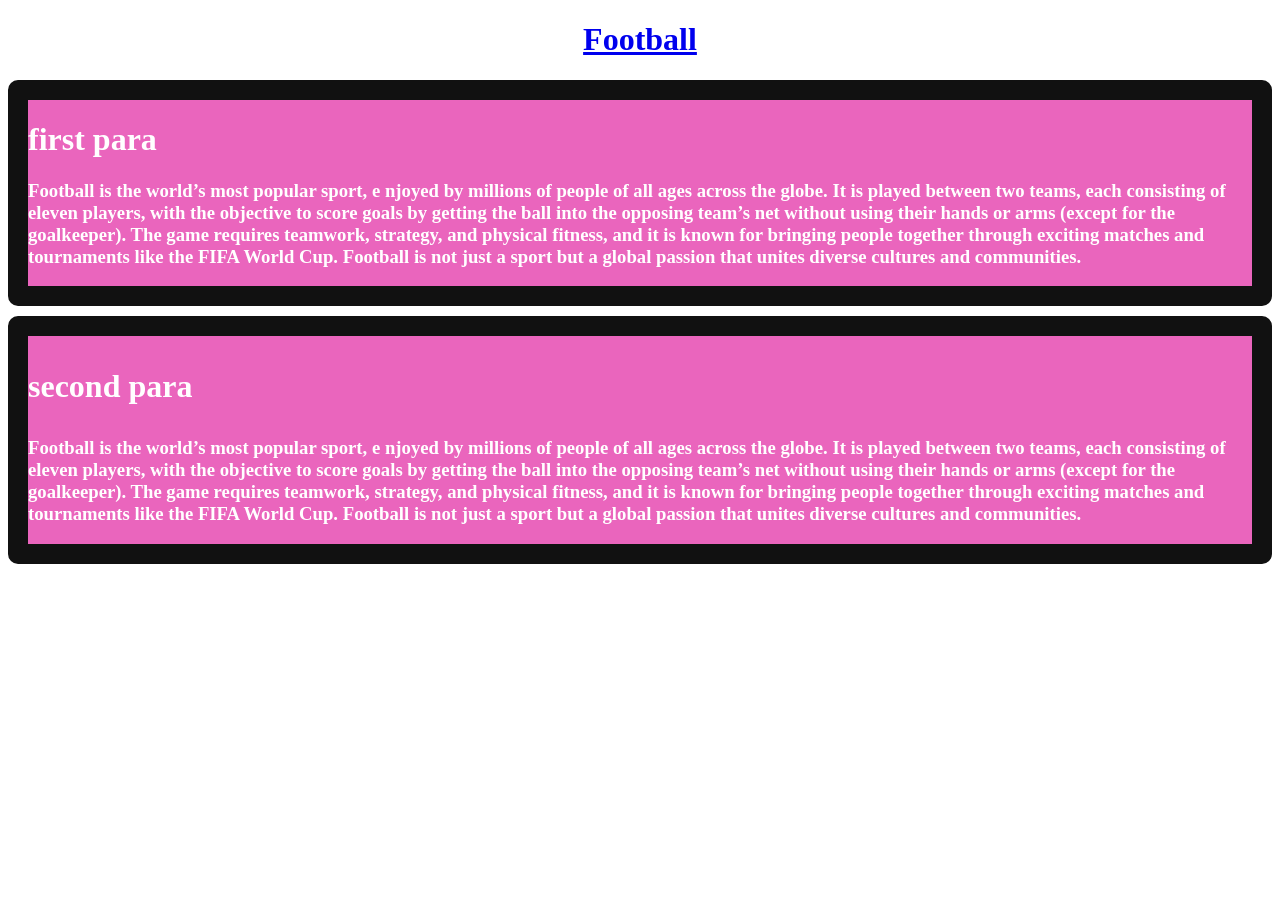
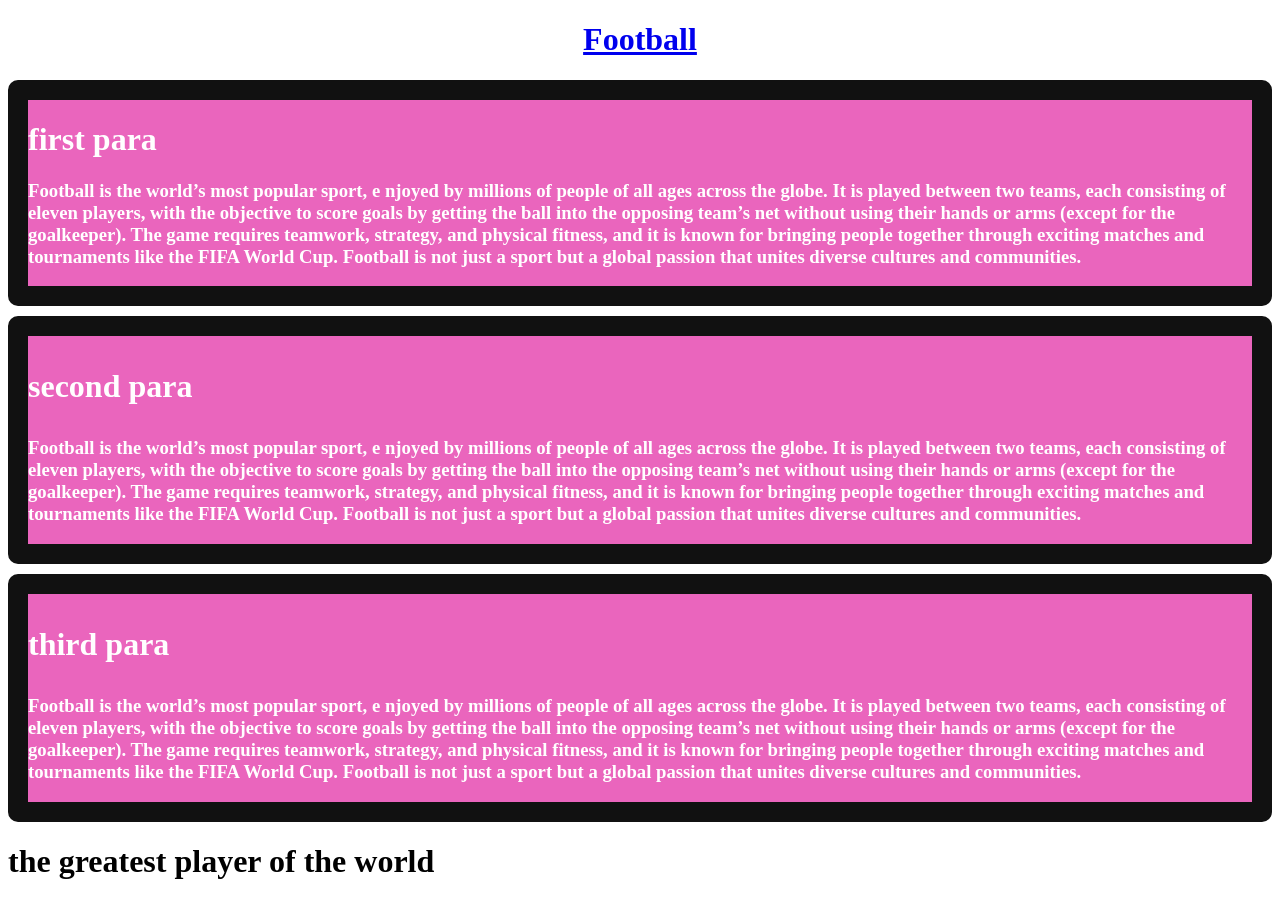
Before and after one commit to Jawad1555/my-first-web, a plain HTML site: page index.html in a window 1280 px wide. Shown: the top 899 px of the page. Before the commit the page ends 800 px from the top, so only its background shows below. Drawn offline with Linux system fonts and the light colour scheme.

Commit message:
my third para

```diff
--- a/index.html
+++ b/index.html
@@ -31,6 +31,19 @@
          for bringing people together through exciting matches and tournaments like
          the FIFA World Cup.<strong> Football</strong> is not just a sport but a global passion that unites diverse cultures and
     communities.</h3></div>
+    <div><h1><p>third para</p></h1><h3>Football is the world’s most popular sport, e
+    njoyed by millions of people of all ages across the globe.
+     It is played between two teams, each consisting of eleven players,
+      with the objective to score goals by getting the ball into the opposing
+       team’s net without using their hands or arms (except for the goalkeeper).
+        The game requires teamwork, strategy, and physical fitness, and it is known
+         for bringing people together through exciting matches and tournaments like
+         the FIFA World Cup.<strong> Football</strong> is not just a sport but a global passion that unites diverse cultures and
+    communities.</h3></div>
+    <p class="gim"><h1>the greatest player of the world</h1></p>
+    <img src="image/messi.png.jpg" height="400px" width="400px"
+
+
 
 
 
```
